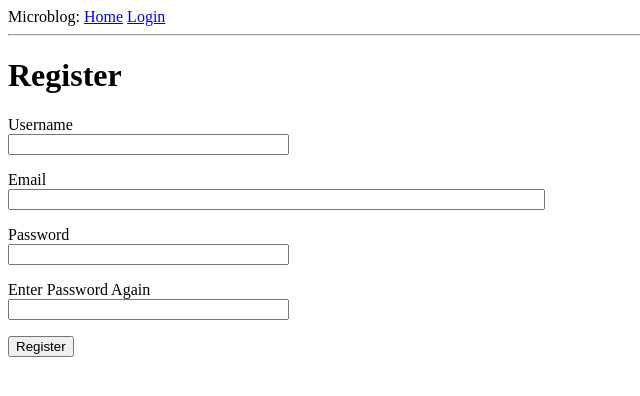
After one commit to farh4nk/microblog, a Flask app: page /register in a window 1280 px wide. The commit adds this page. Shown: the top 396 px of the page, without its empty margins (0-640 px from the left). Run offline with Flask 3, Linux system fonts and the light colour scheme.

Commit message:
Added user registration feature

```diff
--- a/app/forms.py
+++ b/app/forms.py
@@ -1,9 +1,33 @@
 from flask_wtf import FlaskForm
 from wtforms import StringField, PasswordField, BooleanField, SubmitField
-from wtforms.validators import DataRequired
+from wtforms.validators import DataRequired, ValidationError, Email, EqualTo
+import sqlalchemy as sa
+from app import db
+from app.models import User
 
 class LoginForm(FlaskForm):
     username = StringField('Username', validators=[DataRequired()])
     password = PasswordField('Password', validators=[DataRequired()])
     remember_me = BooleanField('Remember Me')
     submit = SubmitField('Sign In')
+
+class RegistrationForm(FlaskForm):
+    username = StringField('Username', validators=[DataRequired()])
+    email = StringField('Email', validators=[DataRequired(), Email()])
+    password = PasswordField('Password', validators=[DataRequired()])
+    password2 = PasswordField('Enter Password Again', validators=[DataRequired(), EqualTo(password)])
+    submit = SubmitField('Register')
+
+    def validate_username(self, username):
+        user = db.session.scalar(sa.select(User).where(
+            User.username == username.data
+        ))
+        if user is not None:
+            raise ValidationError('This username is already taken.')
+
+    def validate_email(self, email):
+        user = db.session.scalar(sa.select(User).where(
+            User.username == email.data
+        ))
+        if user is not None:
+            raise ValidationError('This email address is already registered to an account.')
--- a/app/routes.py
+++ b/app/routes.py
@@ -1,6 +1,6 @@
 from app import app
 from flask import render_template, flash, redirect, url_for, request
-from app.forms import LoginForm
+from app.forms import LoginForm, RegistrationForm
 from flask_login import current_user, login_user, logout_user, login_required
 import sqlalchemy as sa
 from app.models import User
@@ -36,7 +36,7 @@ def login():
     if form.validate_on_submit():
         user = db.session.scalar(
             sa.select(User).where(User.username == form.username.data))
-        if user is None or not user.check_password(form.password.data):
+        if user is None or not user.get_password(form.password.data):
             flash('Invalid username or password')
             return redirect(url_for('login'))
         login_user(user, remember=form.remember_me.data)
@@ -50,3 +50,17 @@ def login():
 def logout():
     logout_user()
     return redirect(url_for('index'))
+
+@app.route('/register', methods=['GET', 'POST'])
+def register():
+    if current_user.is_authenticated:
+        return redirect(url_for('index'))
+    form = RegistrationForm()
+    if form.validate_on_submit():
+        user = User(username=form.username.data, email=form.email.data)
+        user.set_password(form.password.data)
+        db.session.add(user)
+        db.session.commit()
+        flash('Registration Successful.')
+        return redirect(url_for('login'))
+    return render_template('register.html', title='Register', form=form)
--- a/app/templates/login.html
+++ b/app/templates/login.html
@@ -26,4 +26,6 @@
     </p>
 </form>
 
+<p>New User? <a href={{ url_for('register') }}>Click here to register</a></p>
+
 {% endblock %}
--- /dev/null
+++ b/app/templates/register.html
@@ -0,0 +1,38 @@
+{% extends 'base.html' %}
+
+{% block content %}
+
+<h1>Register</h1>
+<form action='' method='post'>
+    {{ form.hidden_tag() }}
+    <p>
+        {{ form.username.label }}<br>
+        {{ form.username(size=32) }}<br>
+        {% for error in form.username.errors %}
+        <span style="color: red;">[{{error}}]</span>
+        {% endfor %}
+    </p>
+    <p>
+        {{ form.email.label }}<br>
+        {{ form.email(size=64) }}<br>
+        {% for error in form.email.errors %}
+        <span style="color: red;">[{{error}}]</span>
+        {% endfor %}
+    </p>
+    <p>
+        {{ form.password.label }}<br>
+        {{ form.password(size=32) }}<br>
+        {% for error in form.password.errors %}
+        <span style="color: red;">[{{error}}]</span>
+        {% endfor %}
+    </p>
+    <p>
+        {{ form.password2.label }}<br>
+        {{ form.password2(size=32) }}<br>
+        {% for error in form.password2.errors %}
+        <span style="color: red;">[{{error}}]</span>
+        {% endfor %}
+    </p>
+    <p>{{ form.submit() }}</p>
+</form>
+{% endblock %}
```
Also changed, not shown: app.db.
